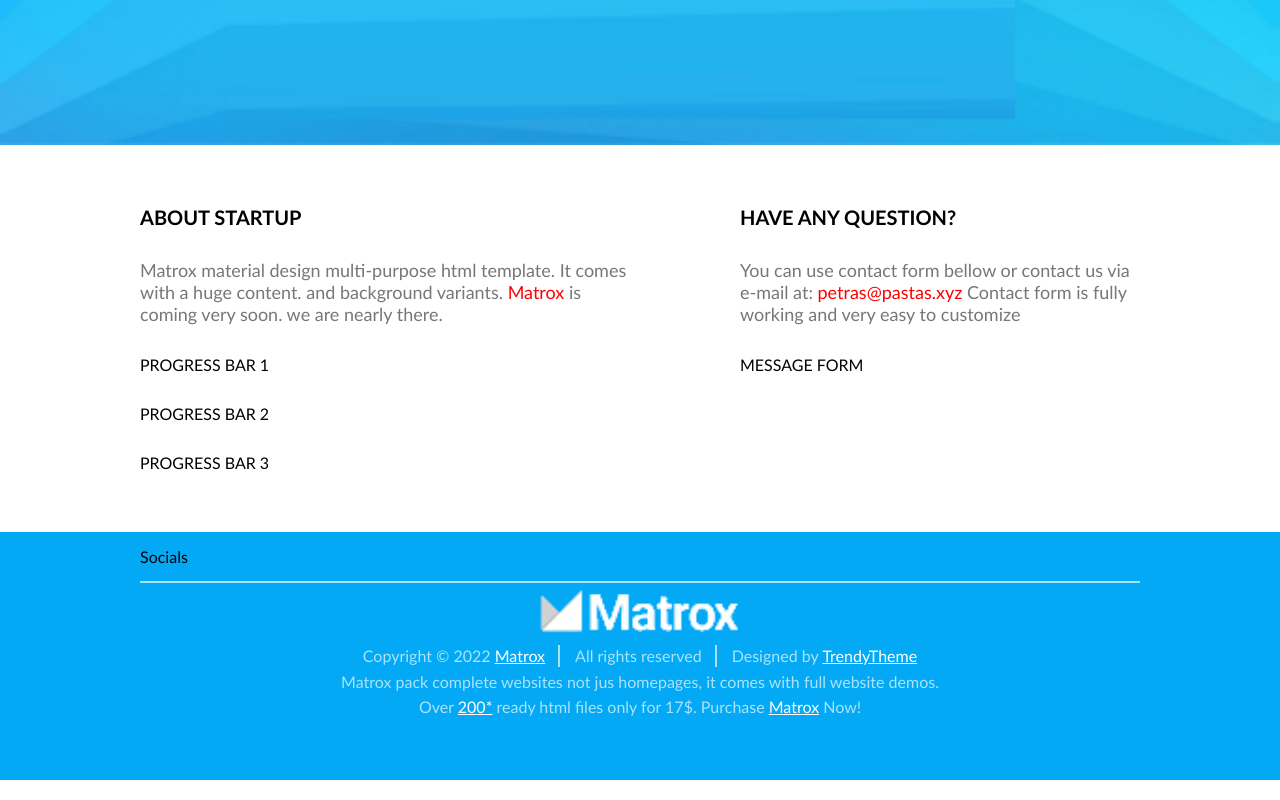
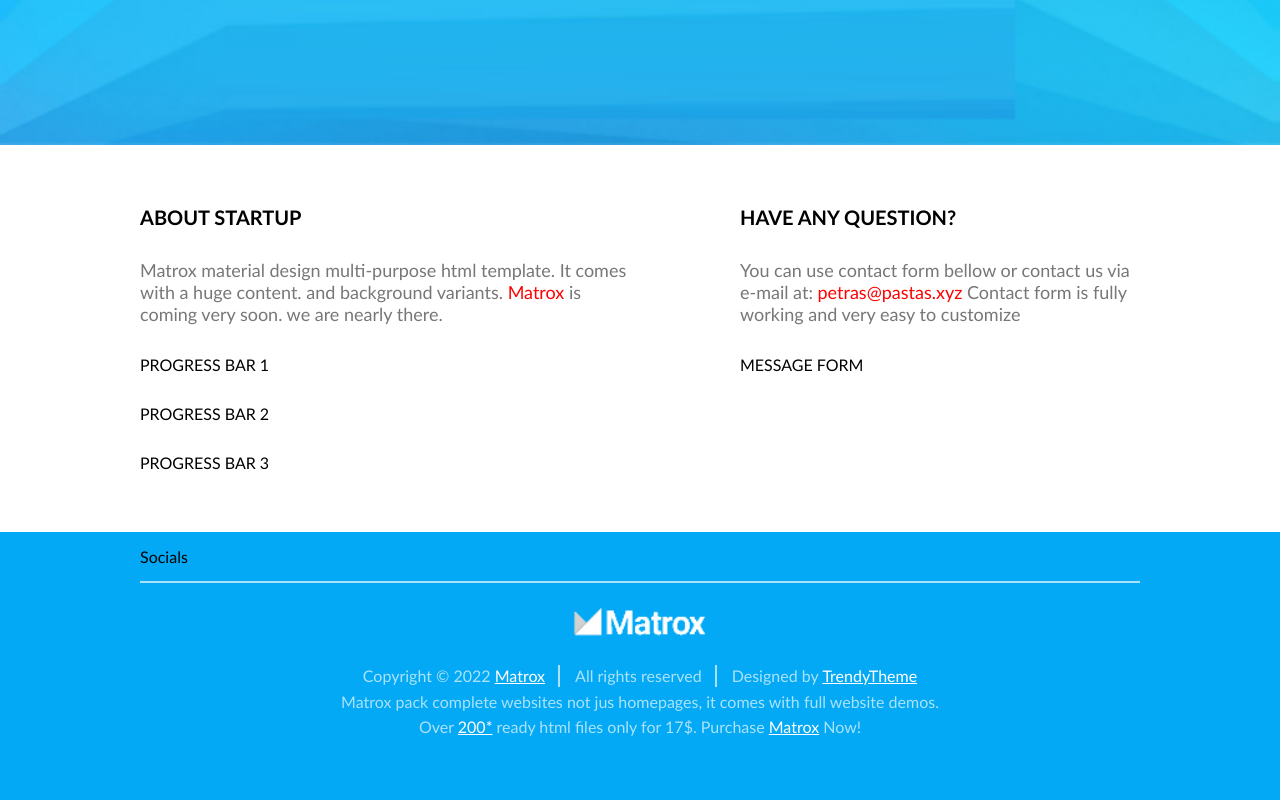
Before and after one commit to Mantaskri/4proj-coming-soon, a website: page index.html in a window 1280 px wide. Shown: the part 655-1455 px from the top of the page. Drawn offline with Linux system fonts and the light colour scheme.

Commit message:
finished footers bottom portion #6

```diff
--- a/css/pages/home.css
+++ b/css/pages/home.css
@@ -96,12 +96,14 @@
 .footer-bottom > .logo {
     margin-top: 40px 0;
     height: 60px;
+    padding-top: 20px;
 }
 
 .footer-bottom > .info {
     display: flex;
     justify-content: center;
     gap: 30px;
+    padding-top: 20px;
 }
 
 .footer-bottom a {
```
